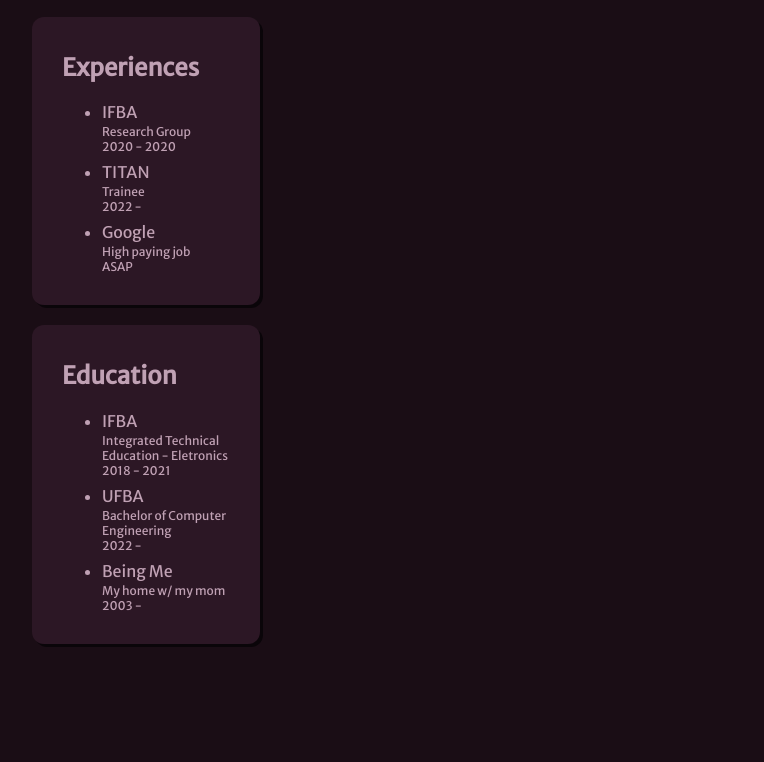
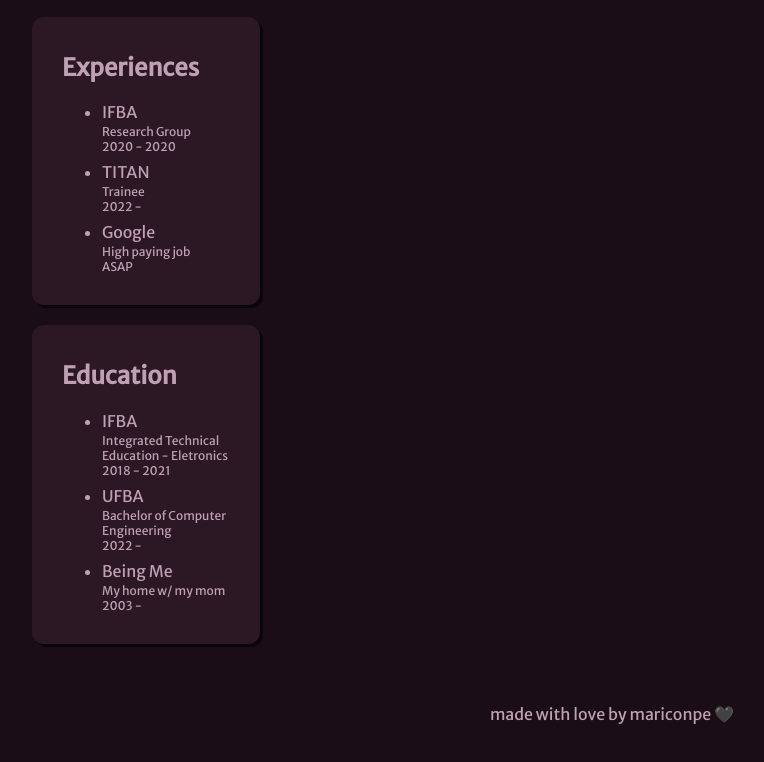
Before and after one commit to mariconpe/portfolio, a plain HTML site: page index.html in a window 1280 px wide. Shown: the part 1069-1831 px from the top of the page, without its empty margins (28-792 px from the left). Before the commit the page ends 1773 px from the top, so only its background shows below. Drawn offline with Linux system fonts and the light colour scheme.

Commit message:
feat: adds favicon

```diff
--- a/index.html
+++ b/index.html
@@ -7,7 +7,7 @@
     <link rel="preconnect" href="https://fonts.googleapis.com">
     <link rel="preconnect" href="https://fonts.gstatic.com" crossorigin>
     <link href="https://fonts.googleapis.com/css2?family=Merriweather+Sans&display=swap" rel="stylesheet">
-    <link rel="icon" href="./images/favicon.png">
+    <link rel="icon" href="./assets/favicon.png">
     <link rel="stylesheet" href="style.css">
     <title>Portfolio</title>
 </head>
@@ -120,5 +120,8 @@
         </section>
     </div>
 </div>
+<footer>
+    made with love by <a href="https://github.com/mariconpe" target="_blank">mariconpe 🖤</a>
+</footer>
 </body>
 </html>
```
Also changed, not shown: assets/favicon.png (added).
